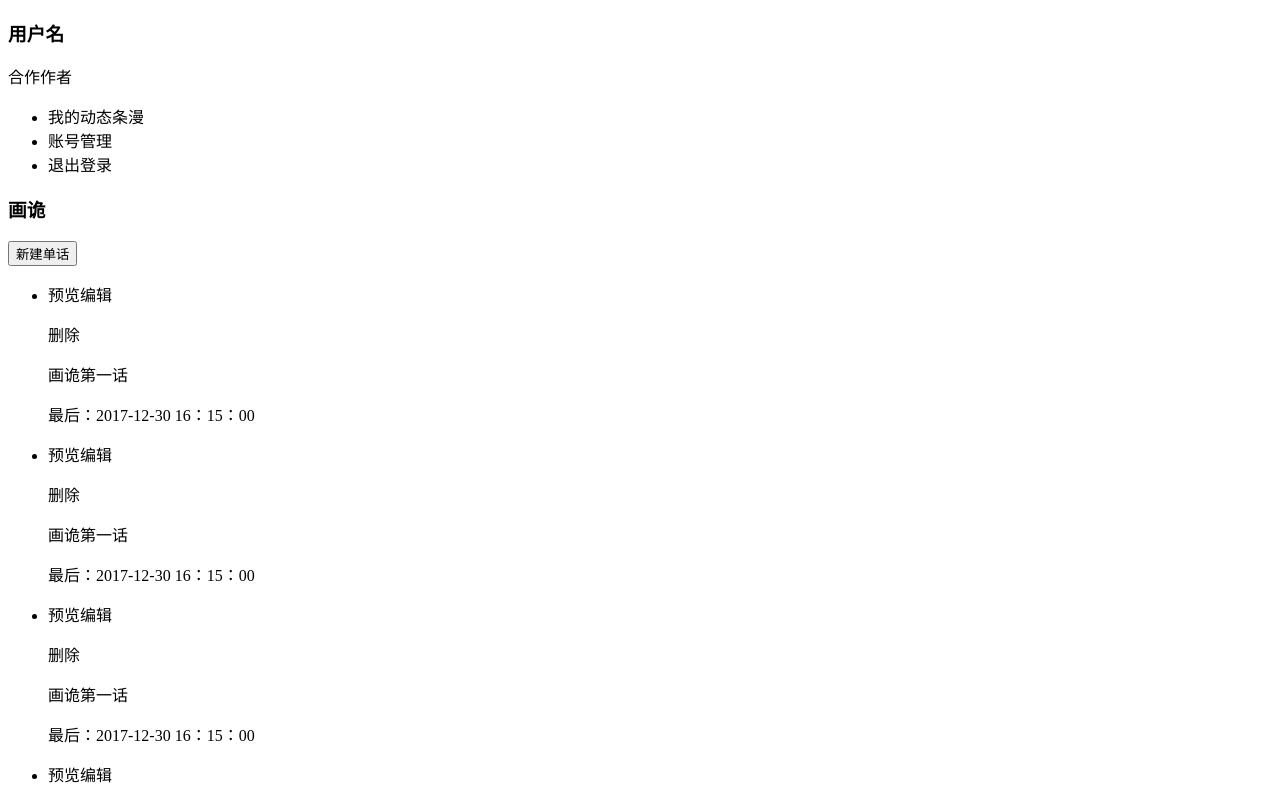
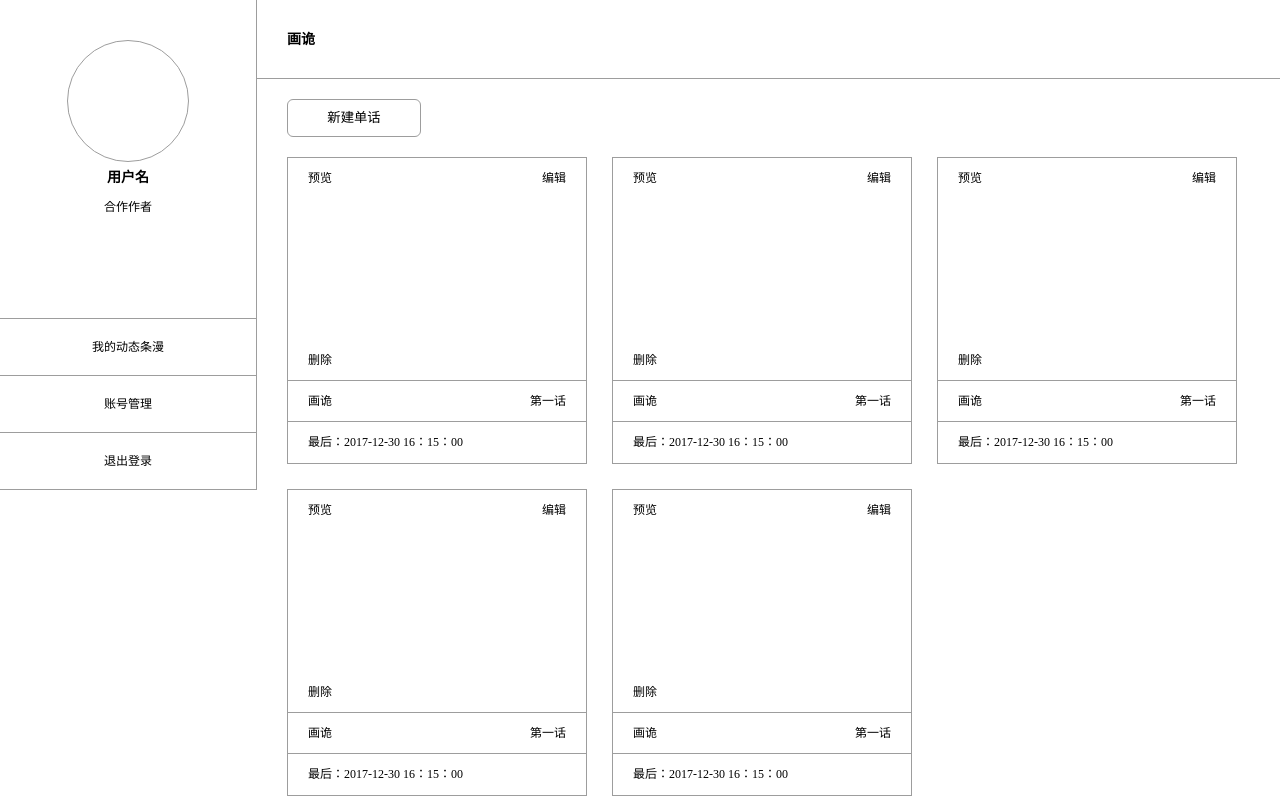
Before and after one commit to AsortKeven/pxtar, a plain HTML site: page public/views/home.html in a window 1280 px wide. Shown: the top 799 px of the page. Drawn offline with Linux system fonts and the light colour scheme.

Commit message:
个人中心界面和公共CSS

```diff
--- /dev/null
+++ b/public/css/author.css
@@ -0,0 +1,14 @@
+body{font-size:12px;}
+.xk-user-header{width:20%;text-align:center;padding-top: 40px;border-right: 1px solid #9d9d9d;float:left;height:100%;}
+.xk-user-header ul{line-height: 56px;}
+.xk-user-header li{border-bottom: 1px solid #9d9d9d}
+.xk-user-user{width:100%;height:278px;line-height: 30px;border-bottom: 1px solid #9d9d9d}
+.xk-user-img{width:120px;height:120px;border: 1px solid #9d9d9d;border-radius: 50%;margin:0 auto;}
+.xk-user-works{float:left;width:79.9%}
+.xk-user-titel{line-height: 78px;border-bottom: 1px solid #9d9d9d;}
+.xk-user-works button{width:134px;line-height:36px;border: 1px solid #9d9d9d;background: #ffffff;border-radius: 6px;margin: 20px 0;}
+.xk-user-cartoon li{width:298px;height:305px;border: 1px solid #9d9d9d;float: left;margin:0 25px 25px 0;}
+.xk-user-content{height:222px;position: relative;}
+.xk-user-content p{position: absolute;right:0;left:0}
+.posibot{bottom: 0}
+.xk-user-cartoon p{padding:0 20px;line-height: 40px;}
--- /dev/null
+++ b/public/css/style.css
@@ -0,0 +1,7 @@
+*{padding:0;margin:0}
+.padding_left{padding-left: 30px;}
+ul{list-style: none}
+.clearfix1:after{content:"";height:0;line-height:0;display:block;visibility:hidden;clear:both;}
+.clearfix1{zoom:1;}
+.float_right{float: right;}
+.border_bottom{border-bottom: 1px solid #9d9d9d}
--- a/public/views/home.html
+++ b/public/views/home.html
@@ -3,8 +3,8 @@
 <head>
     <meta charset="UTF-8">
     <title>个人中心</title>
-    <link href="css/style.css" rel="stylesheet">
-    <link href="css/author.css" rel="stylesheet">
+    <link href="../css/style.css" rel="stylesheet">
+    <link href="../css/author.css" rel="stylesheet">
 </head>
 <body>
     <div class="xk-user-header clearfix1">
```
